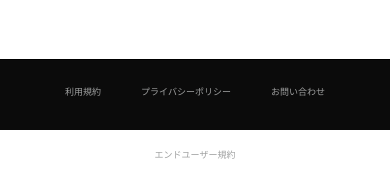
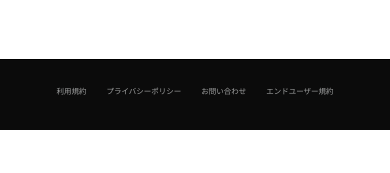
Before and after one commit to bruceg7333/kishucity, a Vue app: page /properties in a window 390 px wide. Shown: the part 8725-8898 px from the top of the page. After the commit the page ends 8855 px from the top, so only its background shows below. Built offline with nearby package versions, Linux system fonts and the light colour scheme; a web font is replaced by a local one.

Commit message:
footer fontsize

```diff
--- a/src/components/AppFooter.vue
+++ b/src/components/AppFooter.vue
@@ -135,11 +135,11 @@ onUnmounted(() => {
   .links {
     margin: 0;
     justify-content: center;
-    gap: 0.8rem;
+    gap: 0.4rem;
   }
 
   .links a {
-    font-size: 0.18rem;
+    font-size: 0.15rem;
     writing-mode: horizontal-tb;
   }
   .a-gap {
```
